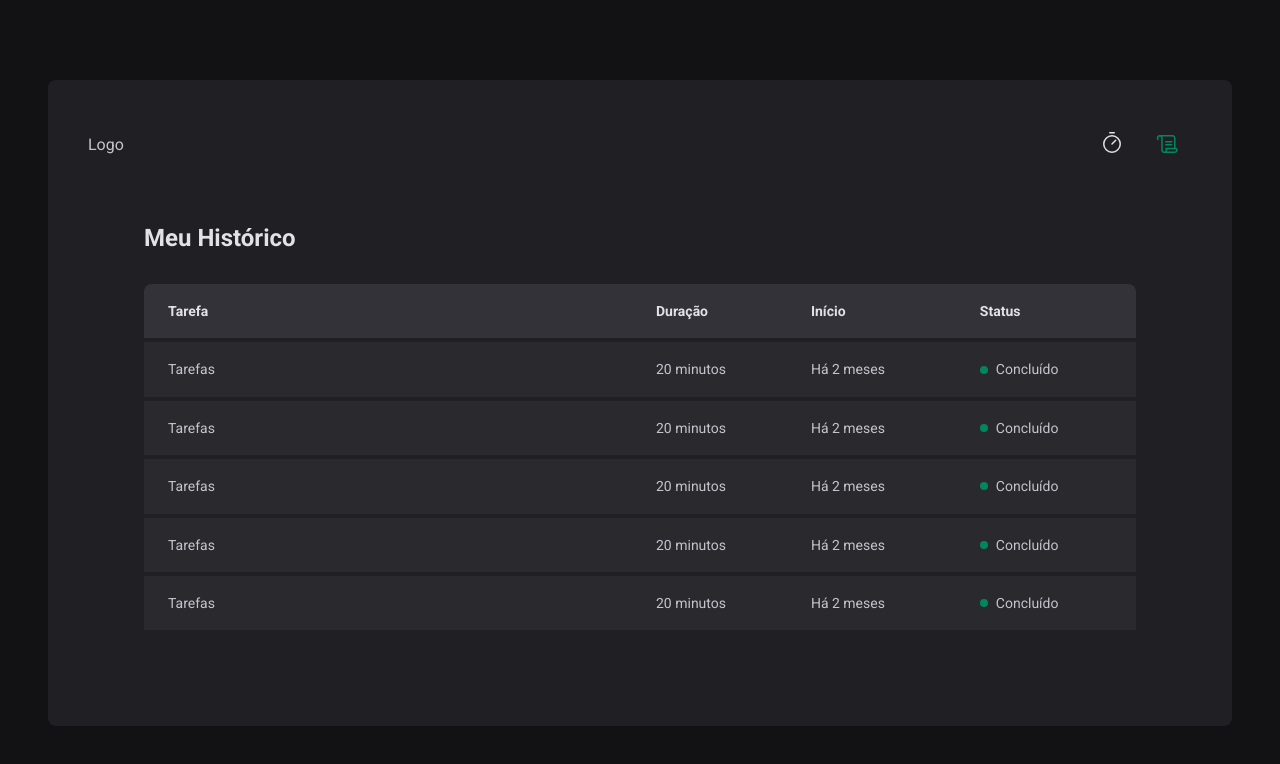
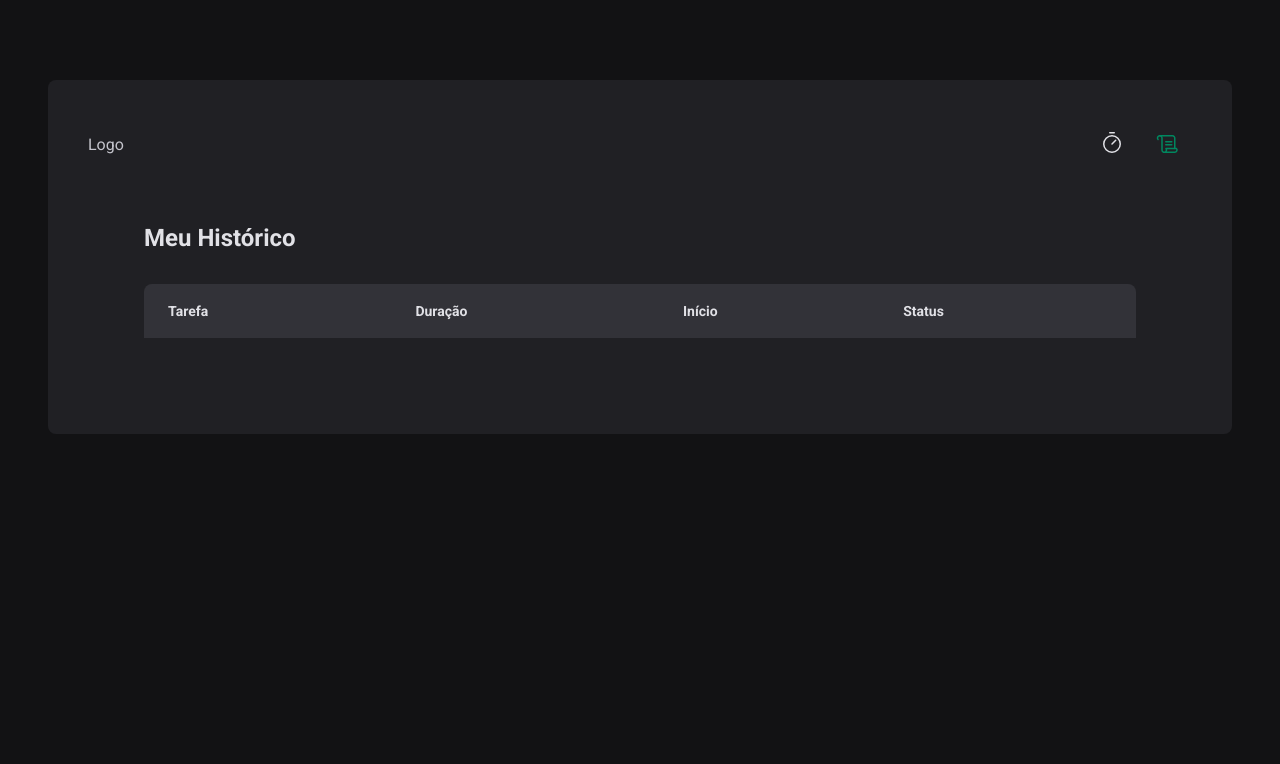
Before and after one commit to EliasFMartins/Pomodoro-ts, a React (Vite) app: page /history in a window 1280 px wide. Shown: the top 764 px of the page. Built offline with nearby package versions, Linux system fonts and the light colour scheme.

Commit message:
terminado actions

```diff
--- a/src/App.tsx
+++ b/src/App.tsx
@@ -4,11 +4,15 @@
 import { Router } from './Router'
 
 import { BrowserRouter } from 'react-router-dom'
+import { CycleContextProvider } from './contexts/CycleContext'
+
 export function App() {
   return (
     <ThemeProvider theme={defaultTheme}>
       <BrowserRouter>
-        <Router />
+        <CycleContextProvider>
+          <Router />
+        </CycleContextProvider>
       </BrowserRouter>
       <GlobalStyle />
     </ThemeProvider>
--- /dev/null
+++ b/src/contexts/CycleContext.tsx
@@ -0,0 +1,92 @@
+import React, { ReactNode, createContext, useReducer, useState } from 'react'
+import { ActionTypes, cyclesReducer } from '../reducers/cycles/reducer'
+import {
+  addNewCycleAction,
+  interruptCurrentCycleAction,
+  markCurrentCycleAsFinishedAction,
+} from '../reducers/cycles/actions'
+
+interface CreateCycleData {
+  task: string
+  minutesAmount: number
+}
+
+interface Cycle {
+  id: string
+  task: string
+  minutesAmount: number
+  startDate: Date
+  interrupetdDate?: Date
+  finishedDate?: Date
+}
+
+interface CycleContextType {
+  cycles: Cycle[]
+  activeCycle: Cycle | undefined
+  activeCycleId: string | null
+  amountSecondsPassed: number
+  markCurrentCycleAsFinished: () => void
+  createNewCycle: (data: CreateCycleData) => void
+  setSecondsPassed: (seconds: number) => void
+  interruptCurrentCycle: () => void
+}
+
+export const CyclesContext = createContext({} as CycleContextType)
+
+interface CyclesContextProviderProps {
+  children: ReactNode
+}
+
+export function CycleContextProvider({ children }: CyclesContextProviderProps) {
+  const [cyclesState, dispatch] = useReducer(cyclesReducer, {
+    cycles: [],
+    activeCycleId: null,
+  })
+
+  const [amountSecondsPassed, setAmountSecondsPassed] = useState(0)
+  const { activeCycleId, cycles } = cyclesState
+  const activeCycle = cycles.find((cycle) => cycle.id === activeCycleId)
+
+  function setSecondsPassed(seconds: number) {
+    setAmountSecondsPassed(seconds)
+  }
+
+  function markCurrentCycleAsFinished() {
+    dispatch(markCurrentCycleAsFinishedAction)
+  }
+  function createNewCycle(data: CreateCycleData) {
+    const id = String(new Date().getTime())
+
+    const newCycle: Cycle = {
+      id,
+      task: data.task,
+      minutesAmount: data.minutesAmount,
+      startDate: new Date(),
+    }
+
+    dispatch(addNewCycleAction(newCycle))
+
+    setAmountSecondsPassed(0)
+  }
+
+  function interruptCurrentCycle() {
+    dispatch(interruptCurrentCycleAction)
+  }
+
+  return (
+    <CyclesContext.Provider
+      value={{
+        cycles,
+        activeCycle,
+        activeCycleId,
+        markCurrentCycleAsFinished,
+        amountSecondsPassed,
+        setSecondsPassed,
+        createNewCycle,
+        interruptCurrentCycle,
+      }}
+    >
+      {children}
+    </CyclesContext.Provider>
+  )
+}
--- a/src/pages/History/index.tsx
+++ b/src/pages/History/index.tsx
@@ -1,8 +1,13 @@
 // import { Header } from '../components/Header'
 
+import { useContext } from 'react'
+import { formatDistanceToNow } from 'date-fns'
+import ptBR from 'date-fns/locale/pt-BR'
 import { HistoryContainer, HistoryList, Status } from './styles'
+import { CyclesContext } from '../../contexts/CycleContext'
 
 export const History = () => {
+  const { cycles } = useContext(CyclesContext)
   return (
     <HistoryContainer>
       <h1>Meu Histórico</h1>
@@ -18,46 +23,31 @@
             </tr>
           </thead>
           <tbody>
-            <tr>
-              <td>Tarefas</td>
-              <td>20 minutos</td>
-              <td>Há 2 meses</td>
-              <td>
-                <Status statusColor="green">Concluído</Status>
-              </td>
-            </tr>
-            <tr>
-              <td>Tarefas</td>
-              <td>20 minutos</td>
-              <td>Há 2 meses</td>
-              <td>
-                <Status statusColor="green">Concluído</Status>
-              </td>
-            </tr>
-            <tr>
-              <td>Tarefas</td>
-              <td>20 minutos</td>
-              <td>Há 2 meses</td>
-              <td>
-                <Status statusColor="green">Concluído</Status>
-              </td>
-            </tr>
-            <tr>
-              <td>Tarefas</td>
-              <td>20 minutos</td>
-              <td>Há 2 meses</td>
-              <td>
-                <Status statusColor="green">Concluído</Status>
-              </td>
-            </tr>
-            <tr>
-              <td>Tarefas</td>
-              <td>20 minutos</td>
-              <td>Há 2 meses</td>
-              <td>
-                <Status statusColor="green">Concluído</Status>
-              </td>
-            </tr>
+            {cycles.map((cycle) => {
+              return (
+                <tr key={cycle.id}>
+                  <td>{cycle.task}</td>
+                  <td>{cycle.minutesAmount} minutos</td>
+                  <td>
+                    {formatDistanceToNow(cycle.startDate, {
+                      addSuffix: true,
+                      locale: ptBR,
+                    })}
+                  </td>
+                  <td>
+                    {cycle.finishedDate && (
+                      <Status statusColor="green">Concluido</Status>
+                    )}
+                    {cycle.interrupetdDate && (
+                      <Status statusColor="red">Interrompido</Status>
+                    )}
+                    {!cycle.finishedDate && !cycle.interrupetdDate && (
+                      <Status statusColor="yellow">Em andamento</Status>
+                    )}
+                  </td>
+                </tr>
+              )
+            })}
           </tbody>
         </table>
       </HistoryList>
--- a/src/pages/Home/components/Countdown/index.tsx
+++ b/src/pages/Home/components/Countdown/index.tsx
@@ -1,7 +1,7 @@
 import { useContext, useEffect } from 'react'
 import { CountdownContainer, Separator } from './styles'
 import { differenceInSeconds } from 'date-fns'
-import { CyclesContext } from '../..'
+import { CyclesContext } from '../../../../contexts/CycleContext'
 
 export const Countdown = () => {
   const {
--- a/src/pages/Home/components/NewCycleForm/index.tsx
+++ b/src/pages/Home/components/NewCycleForm/index.tsx
@@ -1,7 +1,8 @@
 import { FormContainer, MinutesAmountInput, TaskInput } from './styles'
 import { useContext } from 'react'
-import { CyclesContext } from '../..'
+
 import { useFormContext } from 'react-hook-form'
+import { CyclesContext } from '../../../../contexts/CycleContext'
 
 export const NewCycleForm = () => {
   const { activeCycle } = useContext(CyclesContext)
--- a/src/pages/Home/index.tsx
+++ b/src/pages/Home/index.tsx
@@ -8,27 +8,11 @@
   StartCountdownButton,
   StopCountdownButton,
 } from './styled'
-import { createContext, useState } from 'react'
 import { NewCycleForm } from './components/NewCycleForm'
 import { Countdown } from './components/Countdown'
+import { useContext } from 'react'
+import { CyclesContext } from '../../contexts/CycleContext'
 
-interface Cycle {
-  id: string
-  task: string
-  minutesAmount: number
-  startDate: Date
-  interrupetdDate?: Date
-  finishedDate?: Date
-}
-interface CycleContextType {
-  activeCycle: Cycle | undefined
-  activeCycleId: string | null
-  markCurrentCycleAsFinished: () => void
-  amountSecondsPassed: number
-  setSecondsPassed: (seconds: number) => void
-}
-
-export const CyclesContext = createContext({} as CycleContextType)
 const newCycleFormValidationSchema = zod.object({
   task: zod.string().min(1, 'informe a tarefa'),
   minutesAmount: zod
@@ -40,10 +24,8 @@
 type NewCycleFormData = zod.infer<typeof newCycleFormValidationSchema>
 
 export const Home = () => {
-  const [cycles, setCycles] = useState<Cycle[]>([])
-  const [activeCycleId, setActiveCycleId] = useState<string | null>(null)
-  const [amountSecondsPassed, setAmountSecondsPassed] = useState(0)
-
+  const { createNewCycle, interruptCurrentCycle, activeCycle } =
+    useContext(CyclesContext)
   const newCycleForm = useForm<NewCycleFormData>({
     resolver: zodResolver(newCycleFormValidationSchema),
     defaultValues: {
@@ -53,49 +35,10 @@
   })
 
   const { handleSubmit, watch, reset } = newCycleForm
-  const activeCycle = cycles.find((cycle) => cycle.id === activeCycleId)
-
-  function setSecondsPassed(seconds: number) {
-    setAmountSecondsPassed(seconds)
-  }
-
-  function markCurrentCycleAsFinished() {
-    setCycles((state) =>
-      state.map((cycle) => {
-        if (cycle.id === activeCycleId) {
-          return { ...cycle, finishedDate: new Date() }
-        } else {
-          return cycle
-        }
-      }),
-    )
-  }
 
   function handleCreateNewCycle(data: NewCycleFormData) {
-    const id = String(new Date().getTime())
-    const newCycle: Cycle = {
-      id,
-      task: data.task,
-      minutesAmount: data.minutesAmount,
-      startDate: new Date(),
-    }
-    setCycles((state) => [...state, newCycle])
-    setActiveCycleId(id)
-    setAmountSecondsPassed(0)
+    createNewCycle(data)
     reset()
-  }
-
-  function handleInterruptCycle() {
-    setCycles((state) =>
-      state.map((cycle) => {
-        if (cycle.id === activeCycleId) {
-          return { ...cycle, interrupetdDate: new Date() }
-        } else {
-          return cycle
-        }
-      }),
-    )
-    setActiveCycleId(null)
   }
 
   const task = watch('task')
@@ -104,23 +47,13 @@
   return (
     <HomeContainer>
       <form onSubmit={handleSubmit(handleCreateNewCycle)} action="">
-        <CyclesContext.Provider
-          value={{
-            activeCycle,
-            activeCycleId,
-            markCurrentCycleAsFinished,
-            amountSecondsPassed,
-            setSecondsPassed,
-          }}
-        >
-          <FormProvider {...newCycleForm}>
-            <NewCycleForm />
-          </FormProvider>
-          <Countdown />
-        </CyclesContext.Provider>
+        <FormProvider {...newCycleForm}>
+          <NewCycleForm />
+        </FormProvider>
+        <Countdown />
 
         {activeCycle ? (
-          <StopCountdownButton onClick={handleInterruptCycle} type="button">
+          <StopCountdownButton onClick={interruptCurrentCycle} type="button">
             Interromper <HandPalm size={24} />
           </StopCountdownButton>
         ) : (
--- /dev/null
+++ b/src/reducers/cycles/actions.ts
@@ -0,0 +1,26 @@
+import { Cycle } from './reducer'
+
+export enum ActionTypes {
+  ADD_NEW_CYCLE = 'ADD_NEW_CYCLE',
+  INTERRUPT_CURRENT_CYCLE = 'INTERRUPT_CURRENT_CYCLE',
+  MARK_CURRENT_CYCLE_AS_FINISHED = 'MARK_CURRENT_CYCLE_AS_FINISHED',
+}
+
+export function addNewCycleAction(newCycle: Cycle) {
+  return {
+    type: ActionTypes.ADD_NEW_CYCLE,
+    payload: {
+      newCycle,
+    },
+  }
+}
+export function markCurrentCycleAsFinishedAction() {
+  return {
+    type: ActionTypes.MARK_CURRENT_CYCLE_AS_FINISHED,
+  }
+}
+export function interruptCurrentCycleAction() {
+  return {
+    type: ActionTypes.INTERRUPT_CURRENT_CYCLE,
+  }
+}
--- /dev/null
+++ b/src/reducers/cycles/reducer.ts
@@ -0,0 +1,53 @@
+import { ActionTypes } from './actions'
+
+export interface Cycle {
+  id: string
+  task: string
+  minutesAmount: number
+  startDate: Date
+  interrupetdDate?: Date
+  finishedDate?: Date
+}
+interface CyclesState {
+  cycles: Cycle[]
+  activeCycleId: string | null
+}
+
+export function cyclesReducer(state: CyclesState, action: any) {
+  switch (action.type) {
+    case ActionTypes.ADD_NEW_CYCLE:
+      return {
+        ...state,
+        cycles: [...state.cycles, action.payload.newCycle],
+        activeCycleId: action.payload.newCycle.id,
+      }
+    case ActionTypes.INTERRUPT_CURRENT_CYCLE:
+      return {
+        ...state,
+        cycles: state.cycles.map((cycle) => {
+          if (cycle.id === state.activeCycleId) {
+            return { ...cycle, interryptedDate: new Date() }
+          } else {
+            return cycle
+          }
+        }),
+        activeCycleId: null,
+      }
+
+    case ActionTypes.MARK_CURRENT_CYCLE_AS_FINISHED:
+      return {
+        ...state,
+        cycles: state.cycles.map((cycle) => {
+          if (cycle.id === state.activeCycleId) {
+            return { ...cycle, finishedDate: new Date() }
+          } else {
+            return cycle
+          }
+        }),
+        activeCycleId: null,
+      }
+    default:
+      return state
+  }
+}
+export { ActionTypes }
```
Also changed, not shown: .eslintrc.json.
